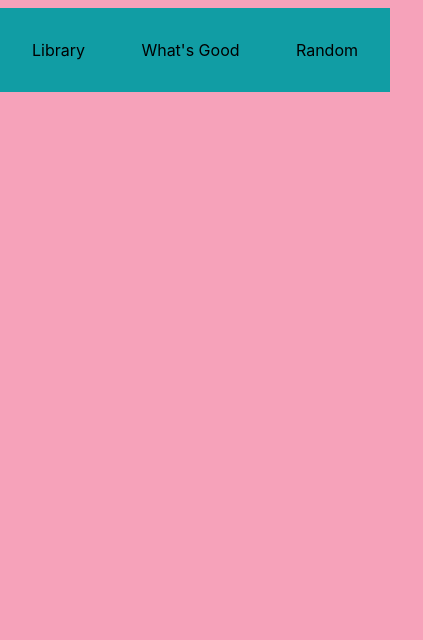
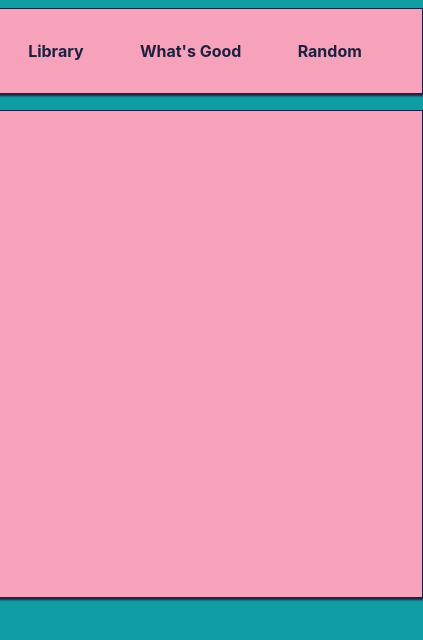
Before and after one commit to cooljasonmelton/whats-good, a React (Create React App) app: page / in a window 390 px wide. Shown: the top 640 px of the page, 423 px wide, since content can reach past the window. Built offline with nearby package versions, Linux system fonts and the light colour scheme.

Commit message:
working on blog layout;

```diff
--- a/src/App.css
+++ b/src/App.css
@@ -7,6 +7,7 @@
 
 .App {
     width: 100%;
+    flex-direction: column;
 }
 
 .cfb {
@@ -18,6 +19,9 @@
 .cont-a {
     margin: 0.5em;
     padding: 2em;
-    background-color: #119DA4;
+
     border-radius: 1em;
+    border: 1px solid #1F2041;
+    box-shadow: 1px 2px 2px #1F2041;
+    background-color: #F6A2BA;
 }
--- a/src/App.js
+++ b/src/App.js
@@ -5,11 +5,13 @@ import './App.css';
 
 // components
 import Menu from './components/menu/Menu'
+import BlogContainer from './components/blog/BlogContainer';
 
 const App = () => {
   return (
     <div className="App cfb">
       <Menu/>
+      <BlogContainer/>
 
 
     </div>
--- a/src/components/blog/BlogContainer.css
+++ b/src/components/blog/BlogContainer.css
@@ -0,0 +1,14 @@
+.BlogContainer{
+    width: 50%;
+    min-height: 50vh;
+}
+
+
+@media only screen and (max-width: 44em) {
+    .BlogContainer{
+        margin-left: 0;
+        margin-right: 0;
+        border-radius: 0;
+        width: 100%;
+    }
+}
--- a/src/components/blog/BlogContainer.js
+++ b/src/components/blog/BlogContainer.js
@@ -5,7 +5,8 @@ import './BlogContainer.css';
 
 const BlogContainer = () => {
   return (
-    <div className="BlogContainer">
+    <div className="BlogContainer cont-a">
+
 
     </div>
   );
--- a/src/components/menu/Menu.css
+++ b/src/components/menu/Menu.css
@@ -3,12 +3,14 @@
 }
 
 .Menu > ul {
-    justify-content: space-between;
+    justify-content: space-around;
 }
 
 .Menu > ul > li {
     list-style-type: none;
+    font-weight: bold;
     white-space: nowrap;
+    color: #1F2041;
 }
 
 @media only screen and (max-width: 44em) {
--- a/src/index.css
+++ b/src/index.css
@@ -6,7 +6,9 @@ body {
   -webkit-font-smoothing: antialiased;
   -moz-osx-font-smoothing: grayscale;
 
-  background-color: #F6A2BA;
+  /* background-color: #F6A2BA; */
+  background-color: #119DA4;
+
 }
 
 code {
```
